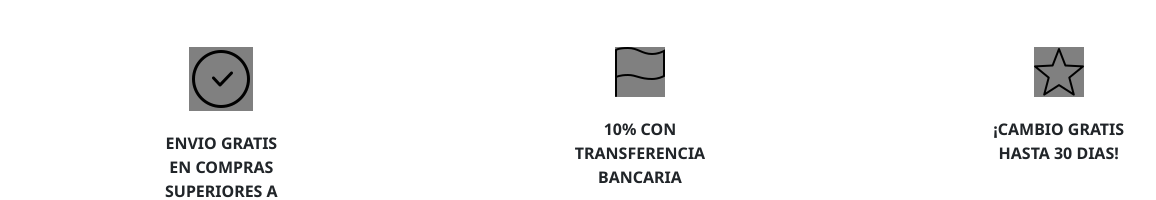
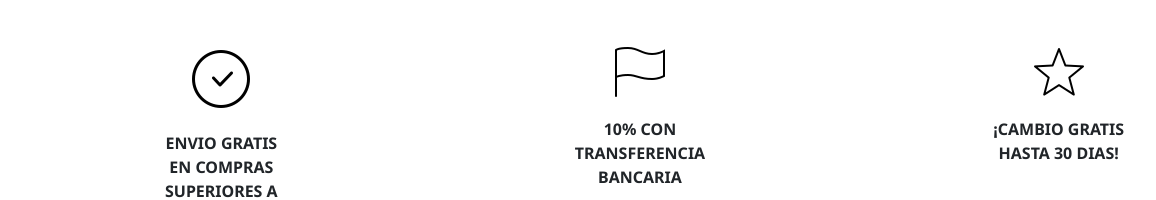
Before and after one commit to Dylanlax/Entrega-final-LAX-DYLAN-54260, a website: page index.html in a window 1280 px wide. Shown: the part 610-810 px from the top of the page, 0-1156 px from the left. Drawn offline with nearby package versions, Linux system fonts and the light colour scheme.

Commit message:
terminado creo

```diff
--- a/scss/_inicio.scss
+++ b/scss/_inicio.scss
@@ -91,9 +91,6 @@ header nav {
         text-transform: uppercase;
     }
 
-    img {
-        background-color: gray;
-    }
 }
 
 /*INTEL O AMD*/
```
Also changed, not shown: css/styles.css, 1 other file.
